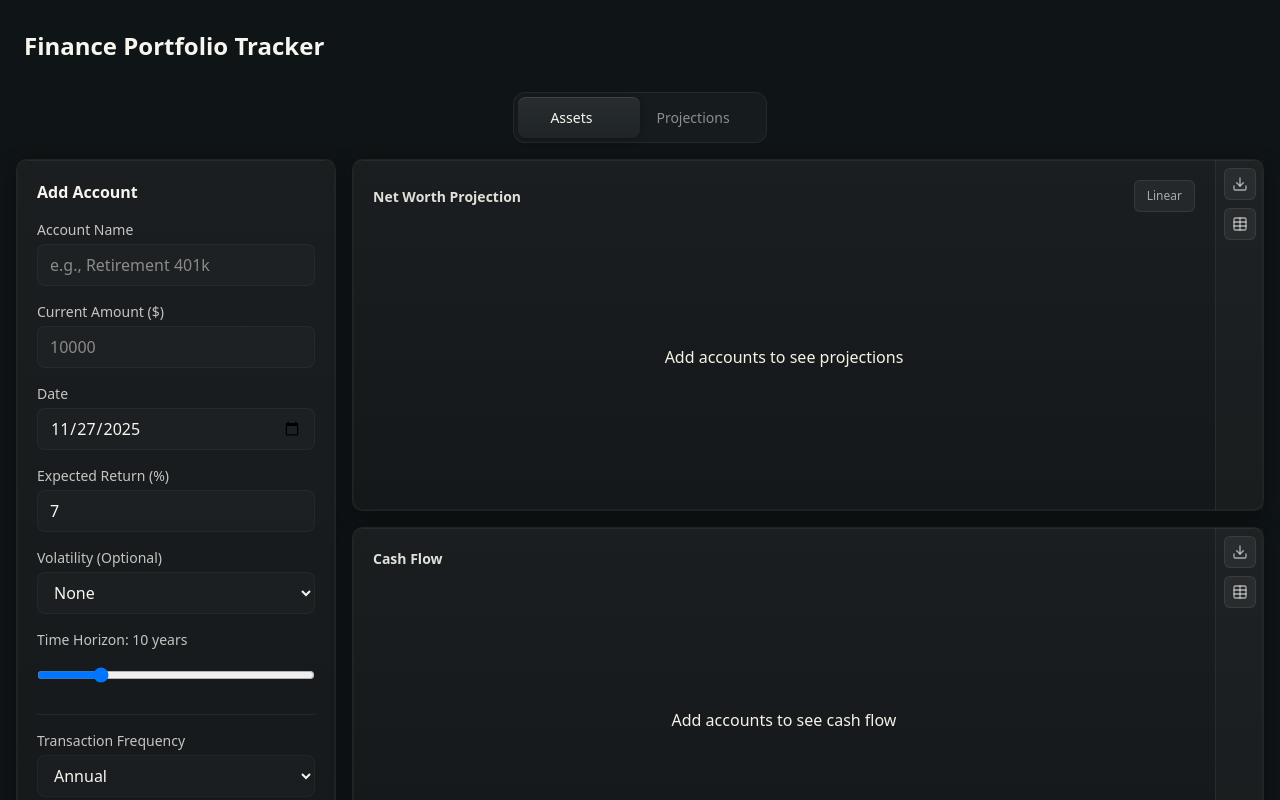
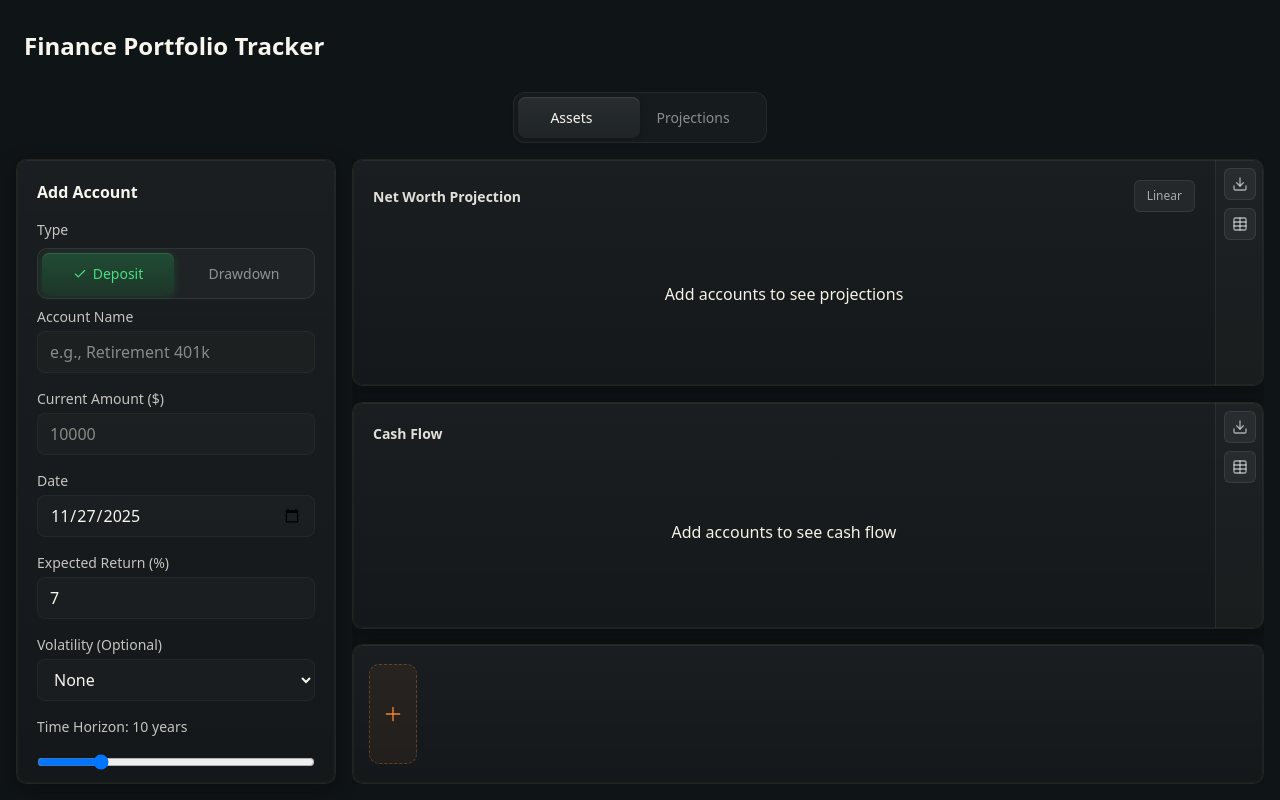
Before and after one commit to QuentinLachaud/moneymemoneynow, a React (Vite) app: page / in a window 1280 px wide. Shown: the top 800 px of the page. Built offline with nearby package versions, Linux system fonts and the light colour scheme.

Commit message:
asset deposit/drawdown cleaner and more intuitive

```diff
--- a/src/App.tsx
+++ b/src/App.tsx
@@ -210,6 +210,7 @@ export default function App() {
             }}
             initialData={editingId ? accounts.find((a) => a.id === editingId) : undefined}
             submitLabel={editingId ? 'Update Account' : 'Add Account'}
+            existingAccounts={accounts}
           />
           {editingId && (
             <button onClick={cancelEdit} className="btn cancel-btn">
@@ -339,6 +340,7 @@ export default function App() {
                 transactionAmount: editingAccount.transactionAmount,
               } : undefined}
               submitLabel={editingAccountId ? 'Save Changes' : 'Add Account'}
+              existingAccounts={accounts}
               onSubmit={(account) => {
                 if (editingAccountId) {
                   updateAccount(editingAccountId, account);
--- a/src/components/AccountForm.tsx
+++ b/src/components/AccountForm.tsx
@@ -6,14 +6,14 @@
  * - Edit mode: called with initialData and custom submitLabel
  *
  * FORM FIELDS:
+ * - transactionType: Toggle slider (deposit green / drawdown red)
  * - name: Account display name
- * - amount: Current balance
+ * - amount: Current balance (shown only for deposits, auto-populated from existing asset)
  * - date: Start date for projections
  * - expectedReturn: Annual return percentage
  * - volatility: Risk level (optional)
  * - timeHorizon: Investment period in years (slider)
  * - frequency: Transaction frequency (monthly/annual)
- * - transactionType: Deposit or withdraw
  * - transactionAmount: Recurring transaction amount
  *
  * CUSTOMIZATION:
@@ -22,17 +22,20 @@
  * - To change slider range: modify min/max on the range input
  */
 
-import { useState } from 'react';
+import { useState, useEffect } from 'react';
 import { Account } from '../App';
-import { Plus } from 'lucide-react';
+import { Plus, Check } from 'lucide-react';
 
 interface AccountFormProps {
   onSubmit: (account: Omit<Account, 'id'>) => void;
   initialData?: Omit<Account, 'id'>;
   submitLabel?: string;
+  /** All existing accounts for auto-populating amount */
+  existingAccounts?: Account[];
 }
 
-export function AccountForm({ onSubmit, initialData, submitLabel = 'Add Account' }: AccountFormProps) {
+export function AccountForm({ onSubmit, initialData, submitLabel = 'Add Account', existingAccounts = [] }: AccountFormProps) {
+  const [transactionType, setTransactionType] = useState<'deposit' | 'withdraw'>(initialData?.transactionType || 'deposit');
   const [name, setName] = useState(initialData?.name || '');
   const [amount, setAmount] = useState(initialData?.amount?.toString() || '');
   const [date, setDate] = useState(initialData?.date || new Date().toISOString().split('T')[0]);
@@ -40,16 +43,31 @@ export function AccountForm({ onSubmit, initialData, submitLabel = 'Add Account'
   const [volatility, setVolatility] = useState(initialData?.volatility || '');
   const [timeHorizon, setTimeHorizon] = useState(initialData?.timeHorizon || 10);
   const [frequency, setFrequency] = useState<'monthly' | 'annual'>(initialData?.frequency || 'annual');
-  const [transactionType, setTransactionType] = useState<'deposit' | 'withdraw'>(initialData?.transactionType || 'deposit');
   const [transactionAmount, setTransactionAmount] = useState(initialData?.transactionAmount?.toString() || '0');
+
+  // Auto-populate amount from existing account with same name
+  useEffect(() => {
+    if (name && date && transactionType === 'deposit') {
+      const matchingAccount = existingAccounts.find(
+        acc => acc.name.toLowerCase() === name.toLowerCase()
+      );
+      if (matchingAccount) {
+        // For now, just use the existing amount
+        // In a more sophisticated version, you could calculate value at the specified date
+        setAmount(matchingAccount.amount.toString());
+      }
+    }
+  }, [name, date, existingAccounts, transactionType]);
 
   const handleSubmit = (e: React.FormEvent) => {
     e.preventDefault();
-    if (!name || !amount) return;
+    // For drawdowns, amount is not required
+    if (!name || (transactionType === 'deposit' && !amount)) return;
 
     onSubmit({
       name,
-      amount: parseFloat(amount),
+      // For drawdowns, set amount to 0 since it's not relevant
+      amount: transactionType === 'withdraw' ? 0 : parseFloat(amount),
       date,
       expectedReturn: parseFloat(expectedReturn),
       volatility: volatility || undefined,
@@ -76,6 +94,29 @@ export function AccountForm({ onSubmit, initialData, submitLabel = 'Add Account'
 
   return (
     <form onSubmit={handleSubmit} className="space-y-4">
+      {/* Transaction Type Toggle - First element */}
+      <div className="transaction-type-toggle-container">
+        <label className="block text-sm text-gray-700 mb-2">Type</label>
+        <div className="transaction-type-toggle">
+          <button
+            type="button"
+            className={`toggle-option deposit ${transactionType === 'deposit' ? 'active' : ''}`}
+            onClick={() => setTransactionType('deposit')}
+          >
+            {transactionType === 'deposit' && <Check size={14} />}
+            Deposit
+          </button>
+          <button
+            type="button"
+            className={`toggle-option withdraw ${transactionType === 'withdraw' ? 'active' : ''}`}
+            onClick={() => setTransactionType('withdraw')}
+          >
+            {transactionType === 'withdraw' && <Check size={14} />}
+            Drawdown
+          </button>
+        </div>
+      </div>
+
       <div>
         <label className="block text-sm text-gray-700 mb-1">Account Name</label>
         <input
@@ -88,6 +129,8 @@ export function AccountForm({ onSubmit, initialData, submitLabel = 'Add Account'
         />
       </div>
 
+      {/* Current Amount - Only shown for deposits */}
+      {transactionType === 'deposit' && (
         <div>
           <label className="block text-sm text-gray-700 mb-1">Current Amount ($)</label>
           <input
@@ -100,6 +143,7 @@ export function AccountForm({ onSubmit, initialData, submitLabel = 'Add Account'
             required
           />
         </div>
+      )}
 
       <div>
         <label className="block text-sm text-gray-700 mb-1">Date</label>
@@ -162,17 +206,9 @@ export function AccountForm({ onSubmit, initialData, submitLabel = 'Add Account'
           <option value="annual">Annual</option>
         </select>
 
-        <label className="block text-sm text-gray-700 mb-1">Transaction Type</label>
-        <select
-          value={transactionType}
-          onChange={(e) => setTransactionType(e.target.value as 'deposit' | 'withdraw')}
-          className="w-full px-3 py-2 border border-gray-300 rounded-md focus:outline-none focus:ring-2 focus:ring-blue-500 mb-3"
-        >
-          <option value="deposit">Deposit</option>
-          <option value="withdraw">Withdraw</option>
-        </select>
-
-        <label className="block text-sm text-gray-700 mb-1">Transaction Amount ($)</label>
+        <label className="block text-sm text-gray-700 mb-1">
+          {transactionType === 'deposit' ? 'Deposit' : 'Drawdown'} Amount ($)
+        </label>
         <input
           type="number"
           value={transactionAmount}
--- a/src/components/CashFlowChart.tsx
+++ b/src/components/CashFlowChart.tsx
@@ -200,13 +200,16 @@ export function CashFlowChart({ accounts }: CashFlowChartProps) {
           labelFormatter={(label) => `Year ${label}`}
         />
 
-        {/* Legend at top-right */}
+        {/* Legend at top-right, vertical layout */}
         <Legend
           verticalAlign="top"
           align="right"
+          layout="vertical"
           wrapperStyle={{
-            paddingBottom: '8px',
+            paddingLeft: '20px',
             fontSize: '11px',
+            maxHeight: '80%',
+            overflowY: 'auto',
           }}
           formatter={(value) => (
             <span style={{ color: 'rgba(255,255,255,0.7)' }}>
--- a/src/components/ProjectionChart.tsx
+++ b/src/components/ProjectionChart.tsx
@@ -147,13 +147,16 @@ export function ProjectionChart({ accounts, isLogScale = false }: ProjectionChar
           labelFormatter={(label) => `Year ${label}`}
         />
 
-        {/* Legend at top-right */}
+        {/* Legend at top-right, vertical layout */}
         <Legend
           verticalAlign="top"
           align="right"
+          layout="vertical"
           wrapperStyle={{
-            paddingBottom: '8px',
+            paddingLeft: '20px',
             fontSize: '11px',
+            maxHeight: '80%',
+            overflowY: 'auto',
           }}
           formatter={(value) => (
             <span style={{ color: 'rgba(255,255,255,0.7)' }}>
--- a/src/styles/globals.css
+++ b/src/styles/globals.css
@@ -326,6 +326,60 @@ input, textarea, select {
   border: 1px solid rgba(230,200,107,0.08);
 }
 
+/* Transaction Type Toggle — Deposit (green) / Drawdown (red) */
+.transaction-type-toggle-container {
+  margin-bottom: 8px;
+}
+
+.transaction-type-toggle {
+  display: flex;
+  background: rgba(255, 255, 255, 0.03);
+  border: 1px solid rgba(255, 255, 255, 0.08);
+  border-radius: 10px;
+  padding: 4px;
+  gap: 4px;
+}
+
+.toggle-option {
+  flex: 1;
+  display: flex;
+  align-items: center;
+  justify-content: center;
+  gap: 6px;
+  padding: 10px 16px;
+  font-size: 0.875rem;
+  font-weight: 500;
+  border: none;
+  border-radius: 7px;
+  cursor: pointer;
+  transition: all 200ms ease;
+  background: transparent;
+  color: rgba(255, 255, 255, 0.5);
+}
+
+.toggle-option:hover {
+  background: rgba(255, 255, 255, 0.05);
+  color: rgba(255, 255, 255, 0.7);
+}
+
+/* Deposit - Green */
+.toggle-option.deposit.active {
+  background: linear-gradient(180deg, rgba(34, 197, 94, 0.25), rgba(22, 163, 74, 0.15));
+  color: #4ade80;
+  box-shadow:
+    0 2px 8px rgba(34, 197, 94, 0.2),
+    inset 0 1px 0 rgba(255, 255, 255, 0.1);
+}
+
+/* Drawdown - Red */
+.toggle-option.withdraw.active {
+  background: linear-gradient(180deg, rgba(239, 68, 68, 0.25), rgba(220, 38, 38, 0.15));
+  color: #f87171;
+  box-shadow:
+    0 2px 8px rgba(239, 68, 68, 0.2),
+    inset 0 1px 0 rgba(255, 255, 255, 0.1);
+}
+
 /*
  * ==========================================================================
  * SECTION 5: LAYOUT SYSTEM — Fixed trays, bottom strip, content columns
@@ -376,12 +430,14 @@ input, textarea, select {
 
 /* App Container — Full viewport with padding */
 .app-container {
-  min-height: 100vh;
+  height: 100vh;
+  max-height: 100vh;
   display: flex;
   flex-direction: column;
   padding: var(--page-gap);
   gap: var(--page-gap);
   background: var(--background);
+  overflow: hidden;
 }
 
 /* Header — Title bar */
@@ -500,6 +556,7 @@ input, textarea, select {
   flex-direction: column;
   gap: var(--page-gap);
   min-height: 0;
+  overflow: hidden;
 }
 
 /* Graph Panel — Equal height distribution */
@@ -520,8 +577,10 @@ input, textarea, select {
 .graph-panel-wrapper {
   flex: 1;
   display: flex;
-  min-height: 200px;
+  min-height: 0;
+  max-height: 100%;
   gap: 0;
+  overflow: hidden;
 }
 
 .graph-panel-main {
@@ -530,11 +589,19 @@ input, textarea, select {
   flex-direction: column;
   padding: 20px;
   min-width: 0;
+  min-height: 0;
+  overflow: hidden;
   transition: flex 300ms ease;
 }
 
 .graph-panel-main.with-table {
   flex: 0 0 40%;
+}
+
+.graph-panel-main .graph-container {
+  flex: 1;
+  min-height: 0;
+  overflow: hidden;
 }
 
 /* Graph Header with title and controls */
@@ -591,20 +658,24 @@ input, textarea, select {
   flex-direction: column;
   background: rgba(255, 255, 255, 0.02);
   border-left: 1px solid rgba(255, 255, 255, 0.06);
-  transition: width 300ms ease;
+  transition: width 300ms ease, flex 300ms ease;
   overflow: hidden;
+  min-height: 0;
 }
 
 .graph-tray.collapsed {
   width: 48px;
+  flex: 0 0 48px;
 }
 
 .graph-tray.expanded {
   width: 48px;
+  flex: 0 0 48px;
 }
 
 .graph-tray.show-table {
-  flex: 0 0 60%;
+  flex: 0 0 55%;
+  max-width: 55%;
 }
 
 .tray-actions {
@@ -643,6 +714,7 @@ input, textarea, select {
 /* Data Table in Tray */
 .data-table-container {
   flex: 1;
+  min-height: 0;
   overflow: auto;
   padding: 0 12px 12px;
 }
```
Lines whose indentation alone changed are shown as unchanged.
